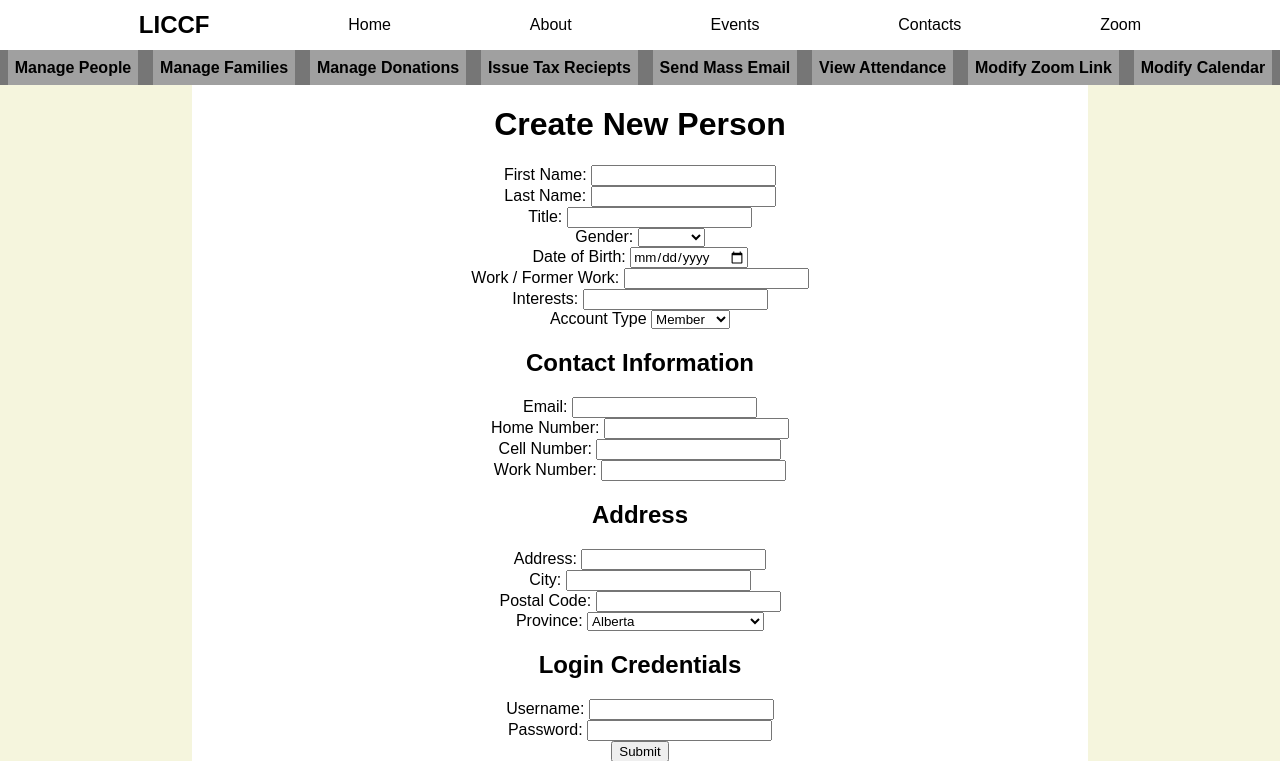
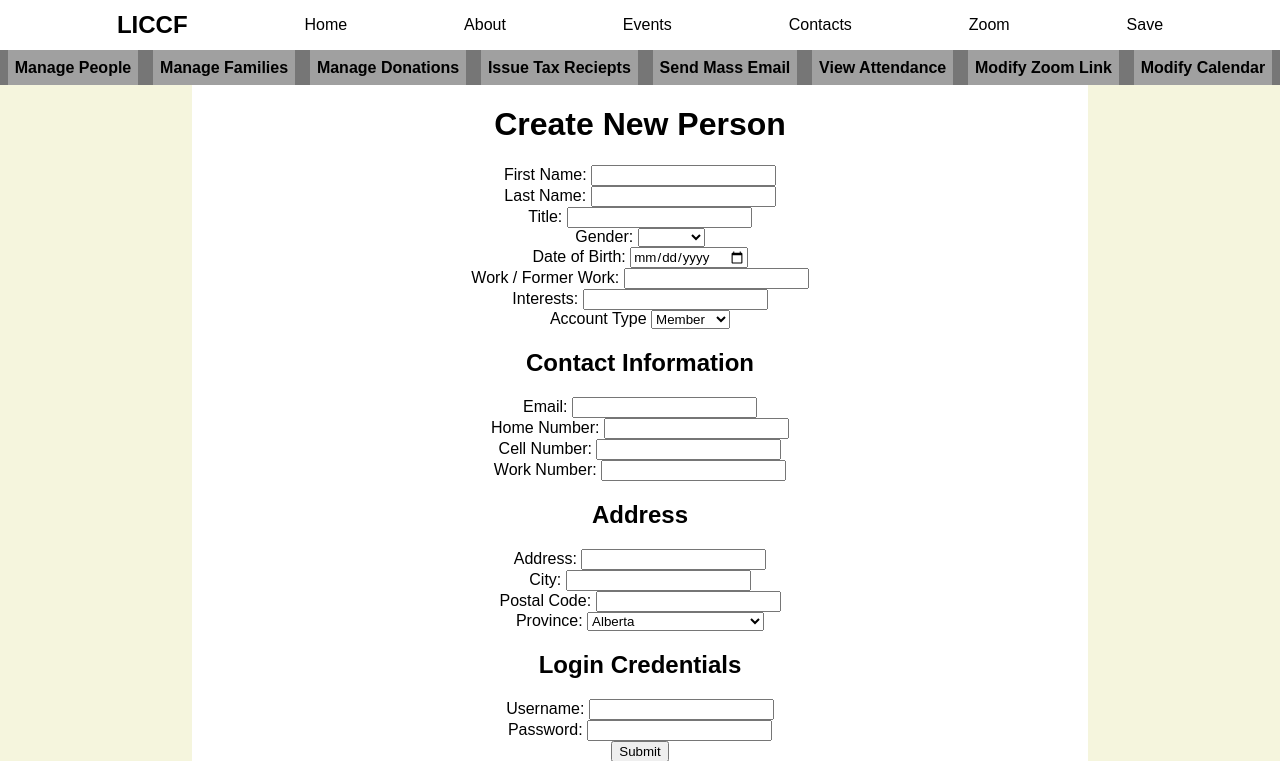
Before and after one commit to DonMcD/LICCF, a PHP site: page /backend/createNewPerson.php in a window 1280 px wide. Shown: the top 761 px of the page. Run offline with PHP 8.4, Linux system fonts and the light colour scheme; the visitor is signed in with stand-in values (Sample User, id 1); some libraries are stand-ins or nearby versions.

Commit message:
Update header.php

```diff
--- a/frontend/header.php
+++ b/frontend/header.php
@@ -5,4 +5,5 @@
     <a href="">Events</a>
     <a href="">Contacts</a>
     <a href="">Zoom</a>
+    <a href="">Save</a>
 </header>
```
